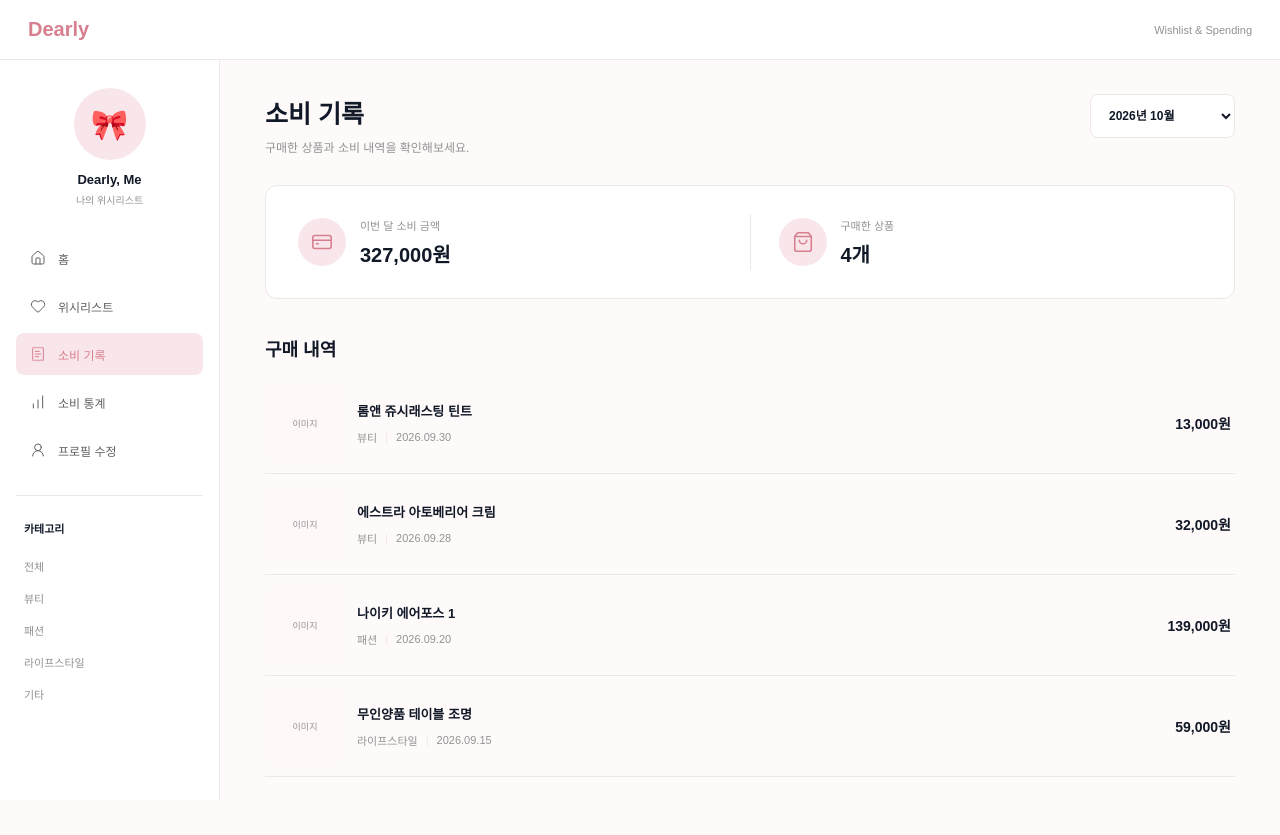
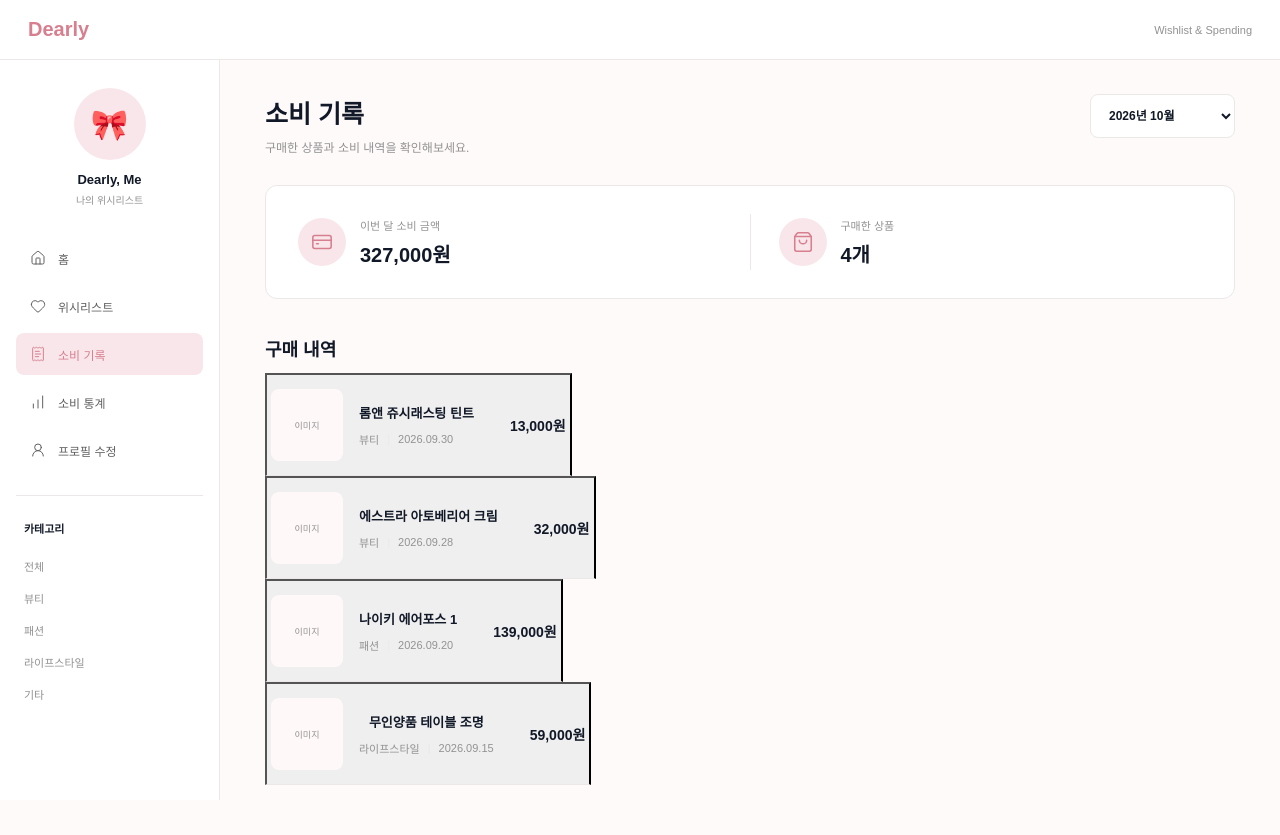
Before and after one commit to seongyeon-dev/Dearly, a React (Vite) app in the folder frontend/: page /purchases in a window 1280 px wide. Built offline with nearby package versions, Linux system fonts and the light colour scheme.

Commit message:
feat: navigate to product detail from purchase item

```diff
--- a/frontend/src/pages/PurchaseHistory/PurchaseItem/PurchaseItem.tsx
+++ b/frontend/src/pages/PurchaseHistory/PurchaseItem/PurchaseItem.tsx
@@ -1,6 +1,9 @@
+import { useNavigate } from "react-router-dom";
+
 import "./PurchaseItem.css";
 
 type PurchaseItemProps = {
+  wishId: number;
   image?: string;
   name: string;
   category: string;
@@ -9,14 +12,21 @@
 };
 
 function PurchaseItem({
+  wishId,
   image,
   name,
   category,
   date,
   price,
 }: PurchaseItemProps) {
+  const navigate = useNavigate();
+
+  const handleClick = () => {
+    navigate(`/wishlist/${wishId}`);
+  };
+
   return (
-    <article className="purchase-item">
+    <button type="button" className="purchase-item" onClick={handleClick}>
       <div className="purchase-image">
         {image ? <img src={image} alt={name} /> : <span>이미지</span>}
       </div>
@@ -32,7 +42,7 @@
       </div>
 
       <strong className="purchase-price">{price}</strong>
-    </article>
+    </button>
   );
 }
 
```
